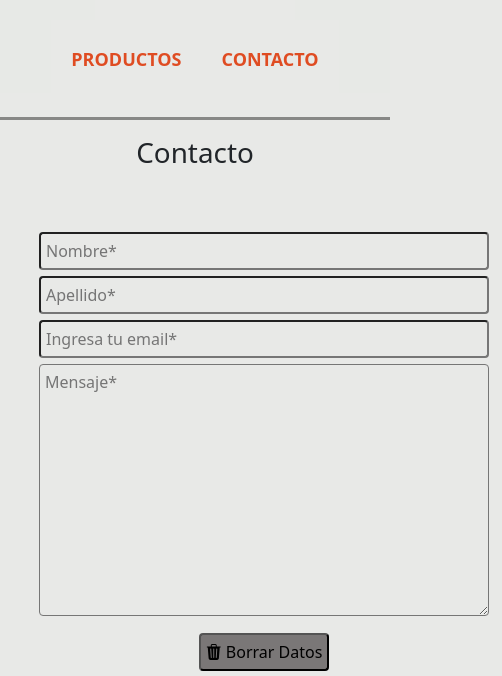
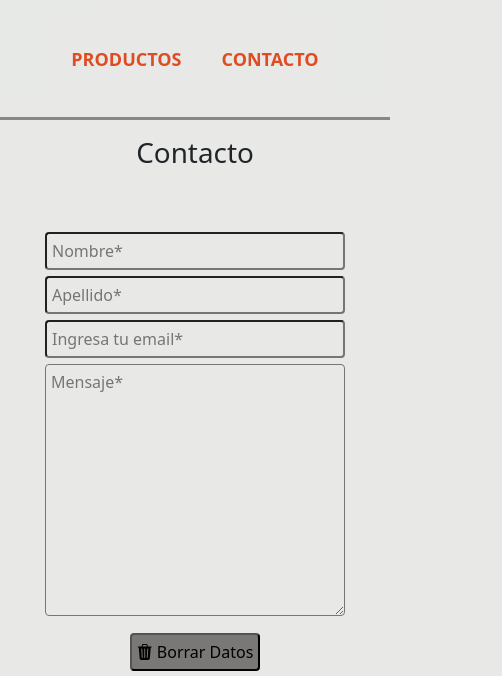
Before and after one commit to yeni23j/proyecto-Final, a plain HTML site: page pages/contacto.html in a window 390 px wide. Shown: the part 136-812 px from the top of the page, 502 px wide, since content can reach past the window. Drawn offline with nearby package versions, Linux system fonts and the light colour scheme.

Commit message:
modifico mediaq

```diff
--- a/css/contacto.css
+++ b/css/contacto.css
@@ -89,3 +89,59 @@ margin-top: 20px;
 footer{
     border-top: rgba(0, 0, 0, 0.418) solid 3px;
 }
+
+@media screen and (max-width: 768px){
+    .formularioC{
+        margin: 10px;
+        padding: 10px;
+        text-align: center;
+    }
+
+    #nombre{
+        margin: 3px;
+        padding: 5px;
+        background-clip: padding-box;
+        border-radius: 4px;
+        width: 300px;
+    }
+    #apellido{
+        margin: 3px;
+        padding: 5px;
+        background-clip: padding-box;
+        border-radius: 4px;
+        width: 300px;
+    }
+    #email{
+        margin: 3px;
+        padding: 5px ;
+        background-clip: padding-box;
+        border-radius: 4px;
+        width: 300px;
+    }
+    #reset{
+        margin: 8px;
+        padding: 5px;
+        border-radius: 4px;
+        background-color: rgb(122, 119, 119);
+
+    }
+    .basurero{
+        background-color: rgb(122, 119, 119);
+    }
+    #comentario{
+        margin: 3px;
+        padding: 5px;
+        background-clip: padding-box;
+        border-radius: 4px;
+        width: 300px;
+    }
+    .enviar{
+        margin: 8px;
+        padding: 5px 38px 5px 38px;
+        border-radius: 4px;
+        background-color: rgb(73, 58, 165);
+        color:antiquewhite;
+        border-color: rgb(73, 58, 165);
+
+    }
+}
```
Also changed, not shown: pages/contacto.html (+0 -1 lines).
